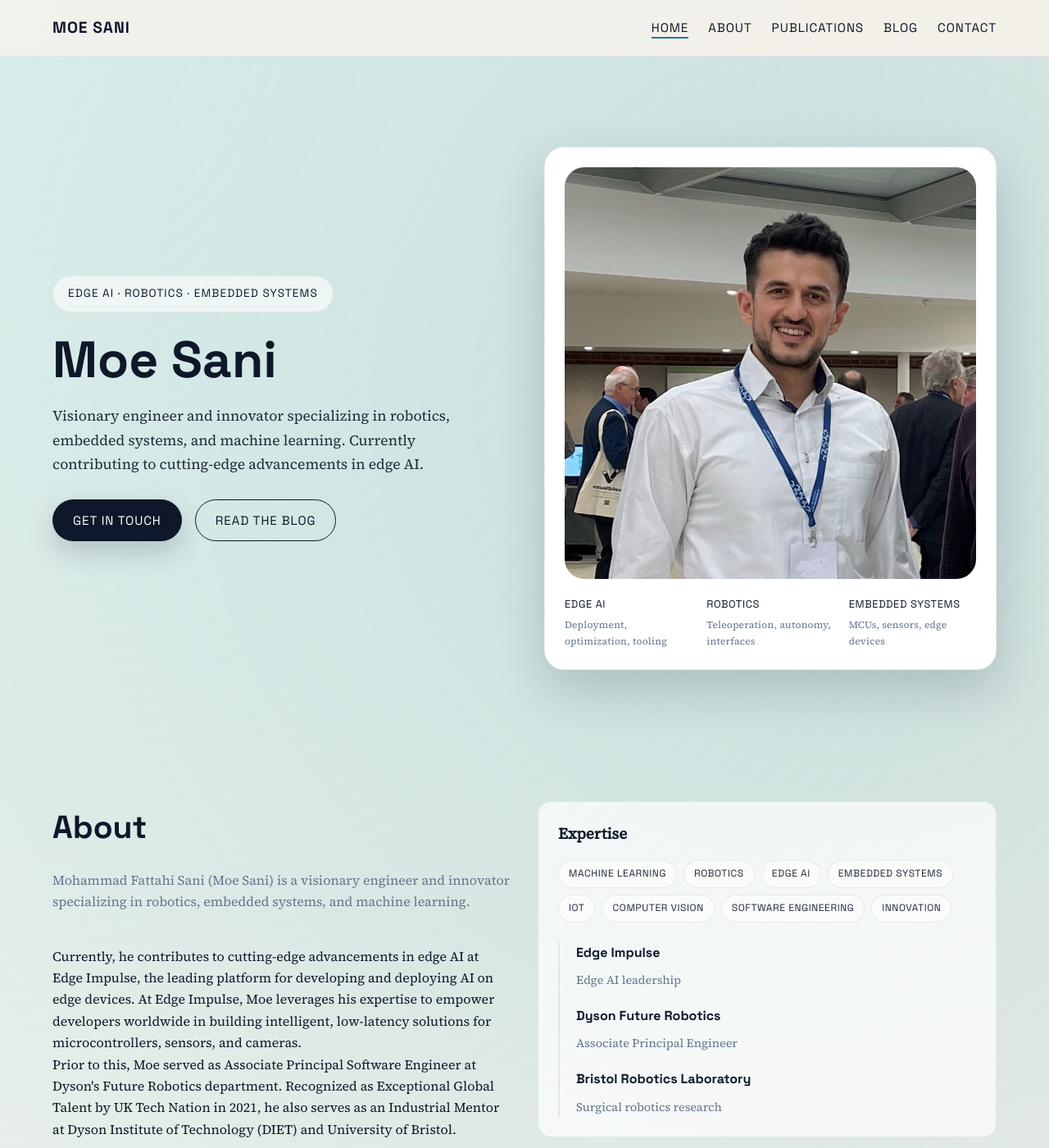
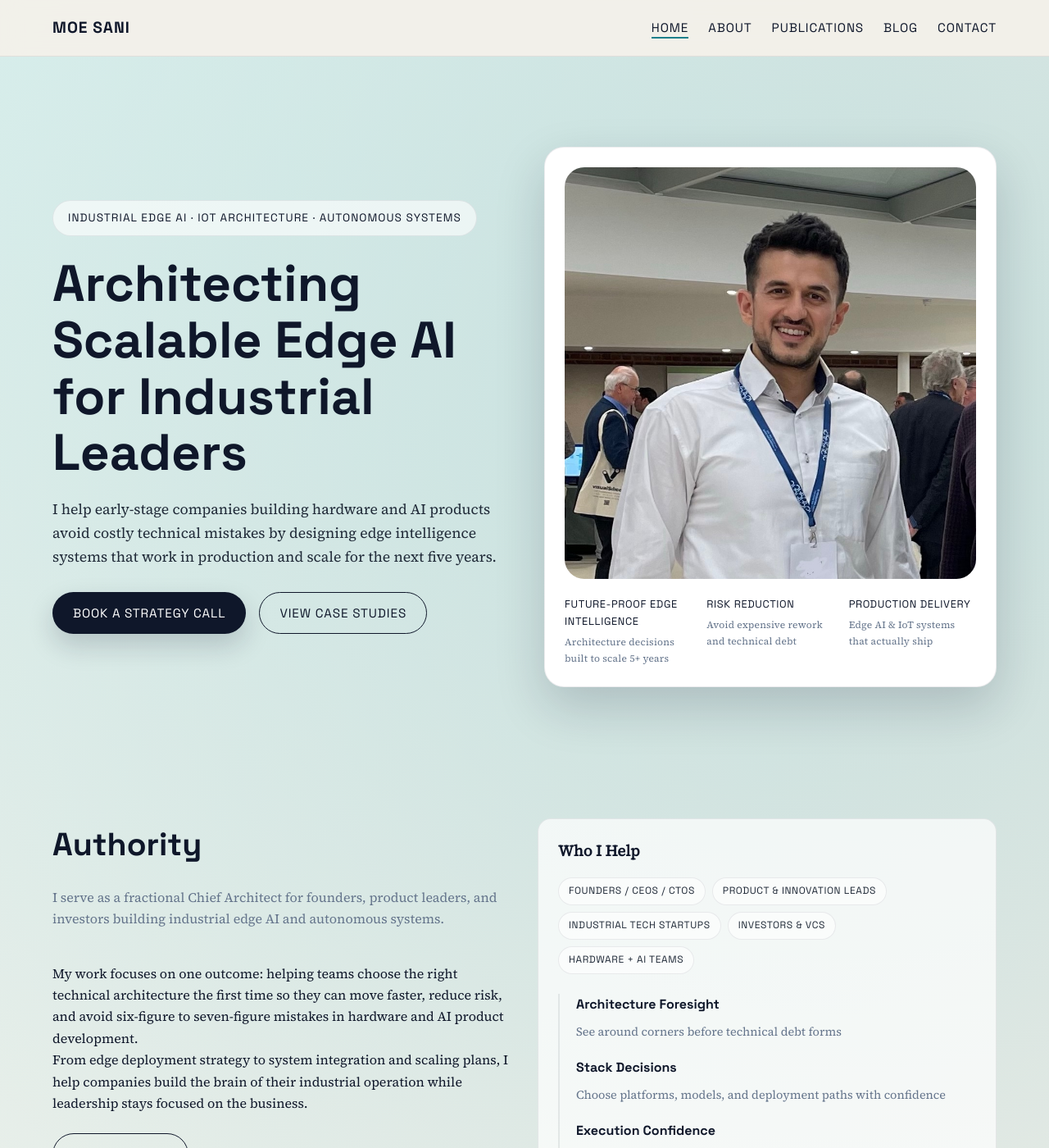
Before and after one commit to moe-sani/moe-sani.github.io, a Jekyll site: the page built from index.html, in a window 1280 px wide and 1400 px high. Shown: the whole window at 82% size. Built offline with Jekyll 4.4.1, drawn with Linux system fonts in a browser that asks for light colours; some of the changed text lies outside the part shown.

Commit message:
Reposition site messaging to solutions/authority style and rename blog content to business case studies for industrial edge AI consulting brand.

```diff
--- a/index.html
+++ b/index.html
@@ -1,18 +1,18 @@
 ---
 layout: default
 title: Moe Sani
-description: Visionary engineer and innovator specializing in robotics, embedded systems, and machine learning.
+description: Architecting scalable edge AI and IoT systems for industrial leaders with future-proof technical strategy.
 ---
 
 <section id="home" class="hero">
   <div class="container hero-grid">
     <div class="reveal">
-      <div class="hero-badge">Edge AI · Robotics · Embedded Systems</div>
-      <h1>Moe Sani</h1>
-      <p>Visionary engineer and innovator specializing in robotics, embedded systems, and machine learning. Currently contributing to cutting-edge advancements in edge AI.</p>
+      <div class="hero-badge">Industrial Edge AI · IoT Architecture · Autonomous Systems</div>
+      <h1>Architecting Scalable Edge AI for Industrial Leaders</h1>
+      <p>I help early-stage companies building hardware and AI products avoid costly technical mistakes by designing edge intelligence systems that work in production and scale for the next five years.</p>
       <div class="hero-actions">
-        <a class="button button-primary" href="/#contact">Get In Touch</a>
-        <a class="button button-secondary" href="/blog/">Read the Blog</a>
+        <a class="button button-primary" href="/#contact">Book a Strategy Call</a>
+        <a class="button button-secondary" href="/blog/">View Case Studies</a>
       </div>
     </div>
     <div class="hero-card reveal">
@@ -20,9 +20,9 @@ description: Visionary engineer and innovator specializing in robotics, embedded
         <img src="https://raw.githubusercontent.com/moe-sani/moe-sani.github.io/refs/heads/master/moe.jpeg" alt="Moe Sani portrait">
       </div>
       <div class="hero-meta">
-        <div>Edge AI<span>Deployment, optimization, tooling</span></div>
-        <div>Robotics<span>Teleoperation, autonomy, interfaces</span></div>
-        <div>Embedded Systems<span>MCUs, sensors, edge devices</span></div>
+        <div>Future-Proof Edge Intelligence<span>Architecture decisions built to scale 5+ years</span></div>
+        <div>Risk Reduction<span>Avoid expensive rework and technical debt</span></div>
+        <div>Production Delivery<span>Edge AI & IoT systems that actually ship</span></div>
       </div>
     </div>
   </div>
@@ -31,38 +31,35 @@ description: Visionary engineer and innovator specializing in robotics, embedded
 <section id="about" class="section">
   <div class="container section-rail">
     <div class="reveal">
-      <h2 class="section-title">About</h2>
-      <p class="section-lede">Mohammad Fattahi Sani (Moe Sani) is a visionary engineer and innovator specializing in robotics, embedded systems, and machine learning.</p>
-      <p>Currently, he contributes to cutting-edge advancements in edge AI at Edge Impulse, the leading platform for developing and deploying AI on edge devices. At Edge Impulse, Moe leverages his expertise to empower developers worldwide in building intelligent, low-latency solutions for microcontrollers, sensors, and cameras.</p>
-      <p>Prior to this, Moe served as Associate Principal Software Engineer at Dyson's Future Robotics department. Recognized as Exceptional Global Talent by UK Tech Nation in 2021, he also serves as an Industrial Mentor at Dyson Institute of Technology (DIET) and University of Bristol.</p>
+      <h2 class="section-title">Authority</h2>
+      <p class="section-lede">I serve as a fractional Chief Architect for founders, product leaders, and investors building industrial edge AI and autonomous systems.</p>
+      <p>My work focuses on one outcome: helping teams choose the right technical architecture the first time so they can move faster, reduce risk, and avoid six-figure to seven-figure mistakes in hardware and AI product development.</p>
+      <p>From edge deployment strategy to system integration and scaling plans, I help companies build the brain of their industrial operation while leadership stays focused on the business.</p>
       <div style="margin-top: 24px;">
         <a class="button button-secondary" href="/about-me/">Read Full Bio</a>
       </div>
     </div>
     <div class="rail-card reveal">
-      <h3>Expertise</h3>
+      <h3>Who I Help</h3>
       <div class="tag-list">
-        <span class="tag">Machine Learning</span>
-        <span class="tag">Robotics</span>
-        <span class="tag">Edge AI</span>
-        <span class="tag">Embedded Systems</span>
-        <span class="tag">IoT</span>
-        <span class="tag">Computer Vision</span>
-        <span class="tag">Software Engineering</span>
-        <span class="tag">Innovation</span>
+        <span class="tag">Founders / CEOs / CTOs</span>
+        <span class="tag">Product & Innovation Leads</span>
+        <span class="tag">Industrial Tech Startups</span>
+        <span class="tag">Investors & VCs</span>
+        <span class="tag">Hardware + AI Teams</span>
       </div>
       <div class="timeline" style="margin-top: 24px;">
         <div>
-          <h4>Edge Impulse</h4>
-          <span>Edge AI leadership</span>
+          <h4>Architecture Foresight</h4>
+          <span>See around corners before technical debt forms</span>
         </div>
         <div>
-          <h4>Dyson Future Robotics</h4>
-          <span>Associate Principal Engineer</span>
+          <h4>Stack Decisions</h4>
+          <span>Choose platforms, models, and deployment paths with confidence</span>
         </div>
         <div>
-          <h4>Bristol Robotics Laboratory</h4>
-          <span>Surgical robotics research</span>
+          <h4>Execution Confidence</h4>
+          <span>Ship faster than competitors with lower risk</span>
         </div>
       </div>
     </div>
@@ -71,8 +68,8 @@ description: Visionary engineer and innovator specializing in robotics, embedded
 
 <section id="blog" class="section">
   <div class="container">
-    <h2 class="section-title">Latest Blog Posts</h2>
-    <p class="section-lede">Recent field notes on robotics, edge AI, and building reliable systems.</p>
+    <h2 class="section-title">Business Case Studies</h2>
+    <p class="section-lede">Real-world breakdowns of complex edge AI and IoT decisions, with a focus on business impact, risk reduction, and production outcomes.</p>
     <div class="card-grid">
       {% for post in site.posts limit:3 %}
       {% assign thumb = post.image | default: '/moe.jpeg' %}
@@ -90,14 +87,14 @@ description: Visionary engineer and innovator specializing in robotics, embedded
             {% endfor %}
           </div>
           <div style="margin-top: 16px;">
-            <a class="button button-secondary" href="{{ post.url }}">Read Post</a>
+            <a class="button button-secondary" href="{{ post.url }}">Read Case Study</a>
           </div>
         </div>
       </article>
       {% endfor %}
     </div>
     <div style="margin-top: 28px;">
-      <a class="button button-primary" href="/blog/">View All Posts</a>
+      <a class="button button-primary" href="/blog/">View All Case Studies</a>
     </div>
   </div>
 </section>
@@ -134,7 +131,7 @@ description: Visionary engineer and innovator specializing in robotics, embedded
     <h2 class="section-title">Featured Video</h2>
     <p class="section-lede">Watch my latest insights on technology and innovation.</p>
     <div class="video-wrap reveal">
-      <iframe src="https://www.youtube.com/embed/IfbeKr-B2ds?si=-SJVTxRQjKa-KJzp" title="Featured video" allow="accelerometer; autoplay; clipboard-write; encrypted-media; gyroscope; picture-in-picture; web-share" referrerpolicy="strict-origin-when-cross-origin" allowfullscreen></iframe>
+      <iframe src="https://www.youtube.com/embed/IfbeKr-B2ds?si=-SJVTxRQjKa-KJzp" title="Featured video" allow="accelerometer; autoplay; clipboard-write; encrypted-media; gyroscope; picture-in-picture" allowfullscreen loading="lazy"></iframe>
     </div>
   </div>
 </section>
@@ -143,7 +140,7 @@ description: Visionary engineer and innovator specializing in robotics, embedded
   <div class="container">
     <div class="contact-panel reveal">
       <h2 class="section-title" style="color: #ffffff;">Get In Touch</h2>
-      <p>Looking for technical advice, expert consultation, or a quick chat? Reach out and tell me about the challenge you are working on.</p>
+      <p>Need architectural clarity before making a major edge AI or IoT investment? Let’s design the right system now so you don’t pay for avoidable mistakes later.</p>
       <div class="social-list">
         {% for item in site.data.social %}
         <a class="social-chip" href="{{ item.url }}" target="_blank" rel="noopener">{{ item.name }}</a>
```
Also changed, not shown: blog/index.html (+5 -5 lines).
